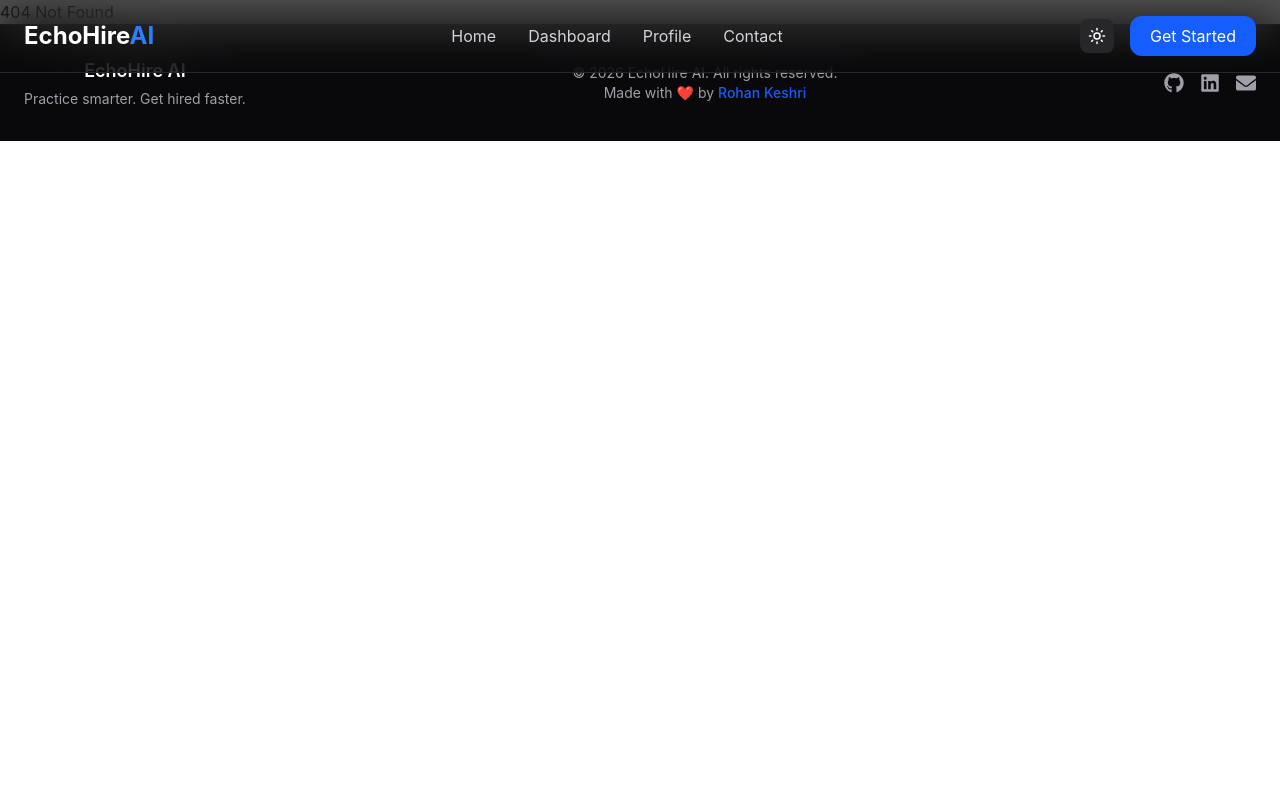
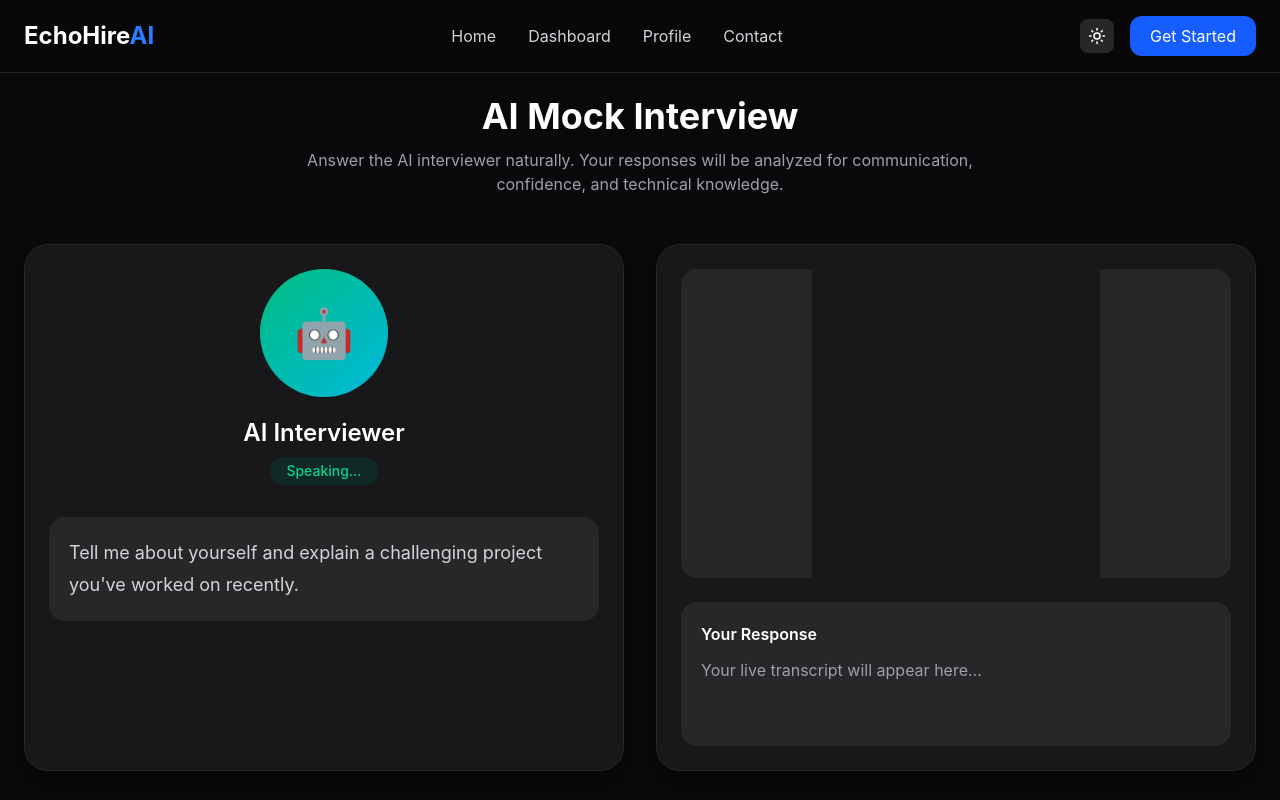
Before and after one commit to keshrirohan/Ai_Interview, a React (Vite) app: page /interview in a window 1280 px wide. Before the commit this address had no page. Shown: the top 800 px of the page. Built offline with nearby package versions, Linux system fonts and the light colour scheme.

Commit message:
feat: update routing and components for interview functionality; add CameraPreview, NewInterview, and Interview pages; remove Dashboard

```diff
--- a/src/App.jsx
+++ b/src/App.jsx
@@ -1,11 +1,13 @@
 import Home from "../src/pages/Home";
 import { Routes, Route } from "react-router-dom";
-import Dashboard from "./pages/Dashboard";
+import NewInterview from "./pages/NewInterview";
+import Interview from "./pages/Interview";
 function App() {
   return (
     <Routes>
       <Route path="/" element={<Home />} />
-      <Route path="/dashboard" element={<Dashboard />} />
+      <Route path="/NewInterview" element={<NewInterview />} />
+      <Route path="/interview" element={<Interview />} />
       <Route path="*" element={<div>404 Not Found</div>} />
     </Routes>
   );
--- /dev/null
+++ b/src/components/CameraPreview.jsx
@@ -0,0 +1,93 @@
+import { Camera, CameraOff } from "lucide-react";
+import { useEffect, useRef, useState } from "react";
+
+const CameraPreview = () => {
+  const [cameraOn, setCameraOn] = useState(false);
+
+  const videoRef = useRef(null);
+  const streamRef = useRef(null);
+
+  useEffect(() => {
+    const startCamera = async () => {
+      try {
+        const stream = await navigator.mediaDevices.getUserMedia({
+          video: true,
+        });
+
+        streamRef.current = stream;
+        videoRef.current.srcObject = stream;
+      } catch (error) {
+        console.log(error);
+        setCameraOn(false);
+      }
+    };
+
+    if (cameraOn) {
+      startCamera();
+    } else {
+      if (streamRef.current) {
+        streamRef.current.getTracks().forEach((track) => track.stop());
+        streamRef.current = null;
+      }
+
+      if (videoRef.current) {
+        videoRef.current.srcObject = null;
+      }
+    }
+
+    return () => {
+      if (streamRef.current) {
+        streamRef.current.getTracks().forEach((track) => track.stop());
+      }
+    };
+  }, [cameraOn]);
+
+  return (
+    <div className="relative w-full h-full min-h-[450px] lg:min-h-[600px] overflow-hidden rounded-2xl border border-zinc-200 bg-zinc-100 shadow-md dark:border-zinc-800 dark:bg-zinc-900">
+      {cameraOn ? (
+        <video
+          ref={videoRef}
+          autoPlay
+          muted
+          playsInline
+          className="h-full w-full object-cover"
+        />
+      ) : (
+        <div className="flex h-full flex-col items-center justify-center gap-3 text-zinc-500 dark:text-zinc-400">
+          <CameraOff size={50} />
+
+          <p className="text-lg font-semibold">Camera Off</p>
+
+          <p className="text-sm">
+            Turn on your camera to begin the interview.
+          </p>
+        </div>
+      )}
+
+      {/* Status */}
+      <div
+        className={`absolute left-4 top-4 rounded-full px-3 py-1 text-xs font-semibold ${
+          cameraOn
+            ? "bg-emerald-500/20 text-emerald-500"
+            : "bg-red-500/20 text-red-500"
+        }`}
+      >
+        {cameraOn ? "● Live" : "● Offline"}
+      </div>
+
+      {/* Button */}
+      <button
+        onClick={() => setCameraOn(!cameraOn)}
+        className="absolute bottom-4 right-4 flex items-center gap-2 rounded-xl bg-zinc-900 px-4 py-2 text-white transition hover:scale-105 dark:bg-white dark:text-black"
+      >
+        {cameraOn ? <CameraOff size={18} /> : <Camera size={18} />}
+
+        <span className="hidden sm:block">
+          {cameraOn ? "Stop Camera" : "Start Camera"}
+        </span>
+      </button>
+    </div>
+  );
+};
+
+export default CameraPreview;
--- a/src/components/Hero.jsx
+++ b/src/components/Hero.jsx
@@ -32,9 +32,12 @@ const Hero = () => {
 
           {/* Buttons */}
           <div className="mt-10 flex flex-col items-center justify-center gap-4 sm:flex-row">
-            <button className="rounded-xl bg-blue-600 px-8 py-4 font-semibold text-white shadow-lg shadow-blue-500/30 transition-all duration-300 hover:scale-105 hover:bg-blue-700">
+            <a
+              href="/newinterview"
+              className="rounded-xl bg-blue-600 px-8 py-4 font-semibold text-white shadow-lg shadow-blue-500/30 transition-all duration-300 hover:scale-105 hover:bg-blue-700"
+            >
               Start Free Interview
-            </button>
+            </a>
 
             <button className="rounded-xl border border-zinc-300 bg-white px-8 py-4 font-semibold text-zinc-800 transition-all duration-300 hover:bg-zinc-100 dark:border-zinc-700 dark:bg-zinc-900 dark:text-white dark:hover:bg-zinc-800">
               Watch Demo
--- /dev/null
+++ b/src/pages/Interview.jsx
@@ -0,0 +1,86 @@
+
+import CameraPreview from "../components/CameraPreview";
+
+const Interview = () => {
+  return (
+    <div className="min-h-screen bg-zinc-50 dark:bg-zinc-950 transition-colors duration-300">
+      <div className="mx-auto max-w-7xl px-6 py-24">
+        {/* Heading */}
+        <div className="text-center mb-12">
+          <h1 className="text-4xl font-bold text-zinc-900 dark:text-white">
+            AI Mock Interview
+          </h1>
+
+          <p className="mt-3 text-zinc-600 dark:text-zinc-400 max-w-2xl mx-auto">
+            Answer the AI interviewer naturally. Your responses will be analyzed
+            for communication, confidence, and technical knowledge.
+          </p>
+        </div>
+
+        {/* Interview Layout */}
+        <div className="grid grid-cols-1 lg:grid-cols-2 gap-8">
+          {/* AI Interviewer */}
+          <div className="rounded-3xl border border-zinc-200 dark:border-zinc-800 bg-white dark:bg-zinc-900 shadow-lg p-6">
+            <div className="flex flex-col items-center">
+              <div className="h-32 w-32 rounded-full bg-gradient-to-br from-emerald-500 to-cyan-500 flex items-center justify-center text-5xl">
+                🤖
+              </div>
+
+              <h2 className="mt-5 text-2xl font-semibold text-zinc-900 dark:text-white">
+                AI Interviewer
+              </h2>
+
+              <span className="mt-2 rounded-full bg-emerald-100 dark:bg-emerald-900/30 px-4 py-1 text-sm font-medium text-emerald-700 dark:text-emerald-400">
+                Speaking...
+              </span>
+            </div>
+
+            <div className="mt-8 rounded-2xl bg-zinc-100 dark:bg-zinc-800 p-5">
+              <p className="text-lg leading-8 text-zinc-700 dark:text-zinc-300">
+                Tell me about yourself and explain a challenging project you've
+                worked on recently.
+              </p>
+            </div>
+          </div>
+
+          {/* User Camera */}
+          <div className="rounded-3xl border border-zinc-200 dark:border-zinc-800 bg-white dark:bg-zinc-900 shadow-lg p-6">
+            <div className="aspect-video rounded-2xl overflow-hidden bg-zinc-200 dark:bg-zinc-800 flex items-center justify-center">
+              {/* Replace with webcam component */}
+              <span className="text-zinc-500 dark:text-zinc-400">
+
+                <CameraPreview />
+              </span>
+            </div>
+
+            {/* Status */}
+
+            {/* Transcript */}
+            <div className="mt-6 rounded-2xl bg-zinc-100 dark:bg-zinc-800 p-5 min-h-36">
+              <h3 className="font-semibold text-zinc-900 dark:text-white mb-3">
+                Your Response
+              </h3>
+
+              <p className="text-zinc-600 dark:text-zinc-400">
+                Your live transcript will appear here...
+              </p>
+            </div>
+          </div>
+        </div>
+
+        {/* Bottom Controls */}
+        <div className="mt-10 flex flex-wrap justify-center gap-4">
+          <button className="rounded-xl bg-emerald-600 px-6 py-3 font-semibold text-white transition hover:bg-emerald-700">
+            Next Question
+          </button>
+
+          <button className="rounded-xl bg-red-600 px-6 py-3 font-semibold text-white transition hover:bg-red-700">
+            End Interview
+          </button>
+        </div>
+      </div>
+    </div>
+  );
+};
+
+export default Interview;
--- a/src/pages/Dashboard.jsx
+++ b/src/pages/NewInterview.jsx
@@ -1,6 +1,6 @@
 import JDs from "../components/JDs";
 
-const Dashboard = () => {
+const NewInterview = () => {
   return (
     <div className="min-h-screen bg-zinc-50 pt-24 pb-10 transition-colors duration-300 dark:bg-zinc-950">
       <div className="mx-auto max-w-5xl px-6">
@@ -41,6 +41,12 @@ const Dashboard = () => {
             />
           </div>
 
+          <select required defaultValue={"Medium"} className="mb-6 block w-full rounded-lg border border-zinc-300 bg-zinc-50 p-3 text-sm text-zinc-500 dark:border-zinc-700 dark:bg-zinc-800 dark:text-zinc-300">
+            <option value="Easy">Easy </option>
+            <option value="Medium">Medium</option>
+            <option value="Hard">Hard</option>
+          </select>
+
           {/* Buttons */}
           <div className="flex flex-col gap-4 sm:flex-row">
             <button className="rounded-xl bg-blue-600 px-6 py-3 font-medium text-white transition hover:bg-blue-700">
@@ -62,4 +68,4 @@ const Dashboard = () => {
   );
 };
 
-export default Dashboard;
+export default NewInterview;
```
